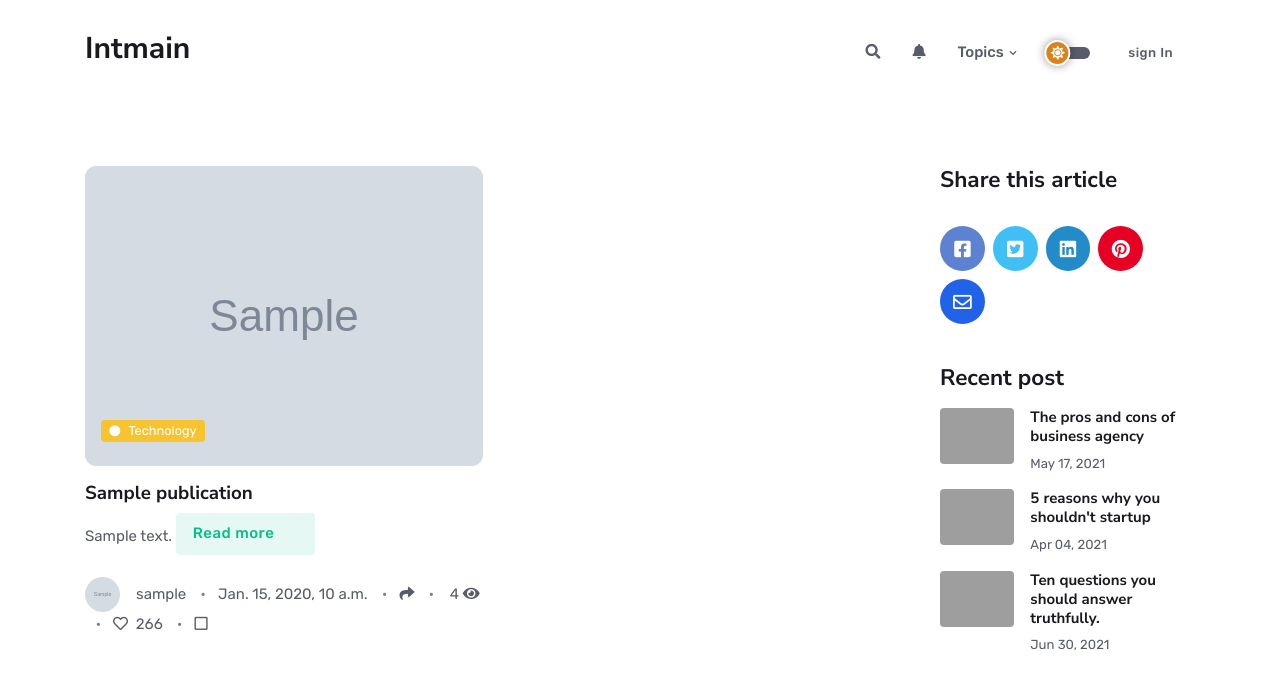
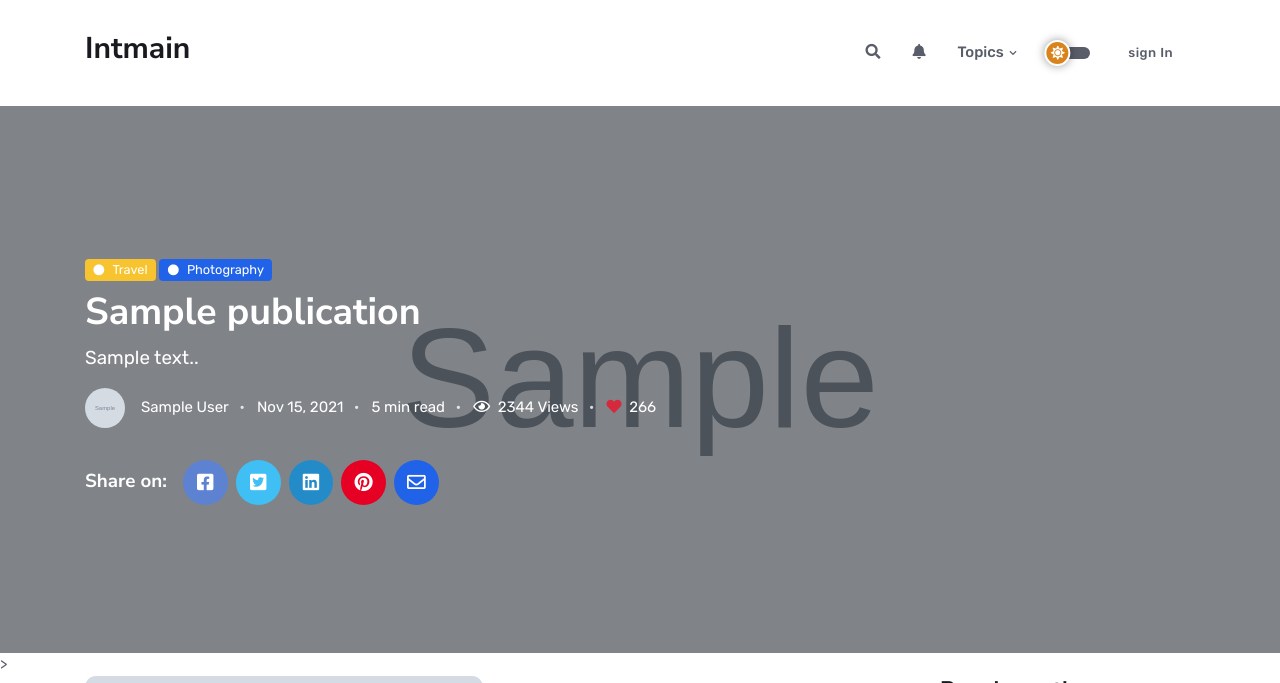
Before and after one commit to jenadiusnicholaus/intmainpub, a Django app: page / in a window 1280 px wide. Shown: the top 683 px of the page. Run offline with Django 3.2, Linux system fonts and the light colour scheme; tables that the repository leaves empty hold one stand-in row (values such as "Sample post"); grey boxes marked "Sample" are stand-in pictures; some libraries are stand-ins or nearby versions; some web fonts are replaced; grey boxes are pictures that could not be loaded.

Commit message:
restructuring codes

```diff
--- a/authentication/models.py
+++ b/authentication/models.py
@@ -77,6 +77,8 @@ class User(AbstractBaseUser, PermissionsMixin, ):
         return str(self.username)
 
     def get_fullname(self):
+        if  not self.firstname and not self.lastname:
+            return str(self.username)
         return f'{self.firstname} {self.lastname}'
 
     def getfirstChar(self):
@@ -89,6 +91,9 @@ class UserProfile(models.Model):
         settings.AUTH_USER_MODEL, on_delete=models.CASCADE)
     mobile = models.CharField(max_length=15, null=True, blank=True)
     location = models.CharField(max_length=20, null=True)
+    profession = models.CharField(max_length=200, null=True, blank=True)
+    about = models.TextField(max_length=300, null=True, blank=True )
+    bio = models.TextField(max_length=300, null=True, blank=True)
 
     def __str__(self):
         return str(self.user.email)
--- a/blog/views.py
+++ b/blog/views.py
@@ -3,9 +3,13 @@ from .models import *
 
 
 def home(request):
-    publications = Publication.objects.all()
+    publications = Publication.objects.filter(status=1)
+    recent = Publication.objects.first()
+    recent_posted_pub = Publication.objects.all()[:3]
     context = {
-        'publications': publications
+        'publications': publications,
+        'recent': recent,
+        'recent_posted_pub': recent_posted_pub
     }
     return render(request, template_name='homepage.html', context=context)
 
@@ -14,5 +18,6 @@ def publication_details(request, slug):
     publication = Publication.objects.get(slug=slug)
     context = {
         'publication_detail': publication
+
     }
     return render(request, template_name='publication_details.html', context=context)
--- a/templates/base.html
+++ b/templates/base.html
@@ -49,7 +49,7 @@
 </div>
 <!-- =======================
 Header START -->
-<header class="navbar-light navbar-sticky header-static">
+<header  class="navbar-light navbar-sticky header-static">
 	<!-- Logo Nav START -->
 	<nav class="navbar navbar-expand-lg">
 		<div class="container">
@@ -80,72 +80,75 @@ Header START -->
 						<a class="nav-link dropdown-toggle" href="#" id="megaMenu" data-bs-toggle="dropdown" aria-haspopup="true" aria-expanded="false">Topics</a>
 						<div class="dropdown-menu" aria-labelledby="megaMenu">
 							<div class="container">
-								<div class="row g-4 p-3 flex-fill">
-									<!-- Card item START -->
-									<div class="col-sm-6 col-lg-3">
-										<div class="card bg-transparent">
-											<!-- Card img -->
-											<img class="card-img rounded" src="assets/images/blog/16by9/small/01.jpg" alt="Card image">
-											<div class="card-body px-0 pt-3">
-												<h6 class="card-title mb-0"><a href="#" class="btn-link text-reset fw-bold">7 common mistakes everyone makes while traveling</a></h6>
-												<!-- Card info -->
-												<ul class="nav nav-divider align-items-center text-uppercase small mt-2">
-													<li class="nav-item">
-														<a href="#" class="text-reset btn-link">Joan Wallace</a>
-													</li>
-													<li class="nav-item">Feb 18, 2021</li>
-												</ul>
-											</div>
-										</div>
-									</div>
-									<!-- Card item END -->
-									<!-- Card item START -->
-									<div class="col-sm-6 col-lg-3">
-										<div class="card bg-transparent">
-											<!-- Card img -->
-											<img class="card-img rounded" src="assets/images/blog/16by9/small/02.jpg" alt="Card image">
-											<div class="card-body px-0 pt-3">
-												<h6 class="card-title mb-0"><a href="#" class="btn-link text-reset fw-bold">12 worst types of business accounts you follow on Twitter</a></h6>
-												<!-- Card info -->
-												<ul class="nav nav-divider align-items-center text-uppercase small mt-2">
-													<li class="nav-item">
-														<a href="#" class="text-reset btn-link">Lori Stevens</a>
-													</li>
-													<li class="nav-item">Jun 03, 2021</li>
-												</ul>
-											</div>
-										</div>
-									</div>
-									<!-- Card item END -->
-									<!-- Card item START -->
-									<div class="col-sm-6 col-lg-3">
-										<div class="card bg-transparent">
-											<!-- Card img -->
-											<img class="card-img rounded" src="assets/images/blog/16by9/small/03.jpg" alt="Card image">
-											<div class="card-body px-0 pt-3">
-												<h6 class="card-title mb-0"><a href="#" class="btn-link text-reset fw-bold">Skills that you can learn from business</a></h6>
-												<!-- Card info -->
-												<ul class="nav nav-divider align-items-center text-uppercase small mt-2">
-													<li class="nav-item">
-														<a href="#" class="text-reset btn-link">Judy Nguyen</a>
-													</li>
-													<li class="nav-item">Sep 07, 2021</li>
-												</ul>
-											</div>
-										</div>
-									</div>
-									<!-- Card item END -->
-									<!-- Card item START -->
-									<div class="col-sm-6 col-lg-3">
-										<div class="bg-primary-soft p-4 text-center h-100 w-100 rounded">
-											<span>The Blogzine</span>
-											<h3>Premium Membership</h3>
-											<p>Become a Member Today!</p>
-											<a href="#" class="btn btn-warning">View pricing plans</a>
-										</div>
-									</div>
-									<!-- Card item END -->
-								</div> <!-- Row END -->
+<!--								<div class="row g-4 p-3 flex-fill">-->
+<!--									&lt;!&ndash; Card item START &ndash;&gt;-->
+<!--									<div class="col-sm-6 col-lg-3">-->
+<!--										<div class="card bg-transparent">-->
+<!--											&lt;!&ndash; Card img &ndash;&gt;-->
+<!--											<img class="card-img rounded" src="assets/images/blog/16by9/small/01.jpg" alt="Card image">-->
+<!--											<div class="card-body px-0 pt-3">-->
+<!--												<h6 class="card-title mb-0"><a href="#" class="btn-link text-reset fw-bold">7 common mistakes everyone makes while traveling</a></h6>-->
+<!--												&lt;!&ndash; Card info &ndash;&gt;-->
+<!--												<ul class="nav nav-divider align-items-center text-uppercase small mt-2">-->
+<!--													<li class="nav-item">-->
+<!--														<a href="#" class="text-reset btn-link">Joan Wallace</a>-->
+<!--													</li>-->
+<!--													<li class="nav-item">Feb 18, 2021</li>-->
+<!--												</ul>-->
+<!--											</div>-->
+<!--										</div>-->
+<!--									</div>-->
+<!--									&lt;!&ndash; Card item END &ndash;&gt;-->
+<!--									&lt;!&ndash; Card item START &ndash;&gt;-->
+<!--									<div class="col-sm-6 col-lg-3">-->
+<!--										<div class="card bg-transparent">-->
+<!--											&lt;!&ndash; Card img &ndash;&gt;-->
+<!--											<img class="card-img rounded" src="assets/images/blog/16by9/small/02.jpg" alt="Card image">-->
+<!--											<div class="card-body px-0 pt-3">-->
+<!--												<h6 class="card-title mb-0"><a href="#" class="btn-link text-reset fw-bold">12 worst types of business accounts you follow on Twitter</a></h6>-->
+<!--												&lt;!&ndash; Card info &ndash;&gt;-->
+<!--												<ul class="nav nav-divider align-items-center text-uppercase small mt-2">-->
+<!--													<li class="nav-item">-->
+<!--														<a href="#" class="text-reset btn-link">Lori Stevens</a>-->
+<!--													</li>-->
+<!--													<li class="nav-item">Jun 03, 2021</li>-->
+<!--												</ul>-->
+<!--											</div>-->
+<!--										</div>-->
+<!--									</div>-->
+<!--									&lt;!&ndash; Card item END &ndash;&gt;-->
+<!--									&lt;!&ndash; Card item START &ndash;&gt;-->
+<!--									<div class="col-sm-6 col-lg-3">-->
+<!--										<div class="card bg-transparent">-->
+<!--											&lt;!&ndash; Card img &ndash;&gt;-->
+<!--											<img class="card-img rounded" src="assets/images/blog/16by9/small/03.jpg" alt="Card image">-->
+<!--											<div class="card-body px-0 pt-3">-->
+<!--												<h6 class="card-title mb-0"><a href="#" class="btn-link text-reset fw-bold">Skills that you can learn from business</a></h6>-->
+<!--												&lt;!&ndash; Card info &ndash;&gt;-->
+<!--												<ul class="nav nav-divider align-items-center text-uppercase small mt-2">-->
+<!--													<li class="nav-item">-->
+<!--														<a href="#" class="text-reset btn-link">Judy Nguyen</a>-->
+<!--													</li>-->
+<!--													<li class="nav-item">Sep 07, 2021</li>-->
+<!--												</ul>-->
+<!--											</div>-->
+<!--										</div>-->
+<!--									</div>-->
+<!--									&lt;!&ndash; Card item END &ndash;&gt;-->
+<!--									&lt;!&ndash; Card item START &ndash;&gt;-->
+
+<!--								//premium-->
+<!--									<div class="col-sm-6 col-lg-3">-->
+<!--										<div class="bg-primary-soft p-4 text-center h-100 w-100 rounded">-->
+<!--											<span>The Blogzine</span>-->
+<!--											<h3>Premium Membership</h3>-->
+<!--											<p>Become a Member Today!</p>-->
+<!--											<a href="#" class="btn btn-warning">View pricing plans</a>-->
+<!--										</div>-->
+<!--									</div>-->
+
+<!--									&lt;!&ndash; Card item END &ndash;&gt;-->
+<!--								</div> &lt;!&ndash; Row END &ndash;&gt;-->
 								<!-- Trending tags -->
 								<div class="row px-3">
 									<div class="col-12">
@@ -240,75 +243,73 @@ Header END -->
 
 <!-- =======================
 Footer START -->
-<footer class="pb-0">
+<footer class="bg-dark pt-5">
 	<div class="container">
+		<!-- About and Newsletter START -->
+		<div class="row pt-3 pb-4">
+			<div class="col-md-3">
+				<img src="assets/images/logo-footer.svg" alt="footer logo">
+			</div>
+			<div class="col-md-5">
+				<p class="text-muted">The next-generation blog, news, and magazine theme for you to start sharing your stories today! This Bootstrap 5 based theme is ideal for all types of sites that deliver the news.</p>
+			</div>
+			<div class="col-md-4">
+				<!-- Form -->
+				<form class="row row-cols-lg-auto g-2 align-items-center justify-content-end">
+					<div class="col-12">
+				    <input type="email" class="form-control" placeholder="Enter your email address">
+				  </div>
+				  <div class="col-12">
+				    <button type="submit" class="btn btn-primary m-0">Subscribe</button>
+				  </div>
+				  <div class="form-text mt-2">By subscribing you agree to our
+				  	<a href="#" class="text-decoration-underline text-reset">Privacy Policy</a>
+				  </div>
+				</form>
+			</div>
+		</div>
+		<!-- About and Newsletter END -->
+
+		<!-- Divider -->
 		<hr>
+
 		<!-- Widgets START -->
-		<div class="row pt-5">
-			<!-- Footer Widget -->
-			<div class="col-md-6 col-lg-4 mb-4">
-				<img class="light-mode-item" src="assets/images/logo.svg" alt="logo">
-				<img class="dark-mode-item" src="assets/images/logo-light.svg" alt="logo">
-				<p class="mt-3">The next-generation blog, news, and magazine theme for you to start sharing your stories today! This Bootstrap 5 based theme is ideal for all types of sites that deliver the news.</p>
-				<div class="mt-4">©2021 <a href="https://www.webestica.com/" class="text-reset btn-link" target="_blank">Webestica</a>. All rights reserved
+
+		<!-- Hot topics END -->
+	</div>
+
+	<!-- Footer copyright START -->
+	<div class="bg-dark-overlay-3 mt-5">
+		<div class="container">
+			<div class="row align-items-center justify-content-md-between py-4">
+				<div class="col-md-6">
+					<!-- Copyright -->
+					<div class="text-center text-md-start text-primary-hover text-muted">©2021 <a href="https://www.webestica.com/" class="text-reset btn-link" target="_blank">Webestica</a>. All rights reserved
+					</div>
+				</div>
+				<div class="col-md-6 d-sm-flex align-items-center justify-content-center justify-content-md-end">
+					<!-- Language switcher -->
+					<div class="dropup me-0 me-sm-3 mt-3 mt-md-0 text-center text-sm-end">
+					  <a class="dropdown-toggle text-primary-hover" href="#" role="button" id="languageSwitcher" data-bs-toggle="dropdown" aria-expanded="false">
+					    English Edition
+					  </a>
+					  <ul class="dropdown-menu min-w-auto" aria-labelledby="languageSwitcher">
+					    <li><a class="dropdown-item" href="#">English</a></li>
+					    <li><a class="dropdown-item" href="#">German </a></li>
+					    <li><a class="dropdown-item" href="#">French</a></li>
+					  </ul>
+					</div>
+					<!-- Links -->
+				  <ul class="nav text-primary-hover text-center text-sm-end justify-content-center justify-content-center mt-3 mt-md-0">
+			      <li class="nav-item"><a class="nav-link" href="#">Terms</a></li>
+			      <li class="nav-item"><a class="nav-link" href="#">Privacy</a></li>
+			      <li class="nav-item"><a class="nav-link pe-0" href="#">Cookies</a></li>
+				  </ul>
 				</div>
 			</div>
-
-			<!-- Footer Widget -->
-			<div class="col-md-6 col-lg-3 mb-4">
-				<h5 class="mb-4">Navigation</h5>
-				<div class="row">
-					<div class="col-6">
-						<ul class="nav flex-column">
-							<li class="nav-item"><a class="nav-link pt-0" href="#">Features</a></li>
-							<li class="nav-item"><a class="nav-link" href="#">Style Guide</a></li>
-							<li class="nav-item"><a class="nav-link" href="#">Contact us</a></li>
-							<li class="nav-item"><a class="nav-link" href="#">Get Theme</a></li>
-							<li class="nav-item"><a class="nav-link" href="#">Support</a></li>
-						</ul>
-					</div>
- 					<div class="col-6">
-						<ul class="nav flex-column">
-							<li class="nav-item"><a class="nav-link pt-0" href="#">News</a></li>
-							<li class="nav-item"><a class="nav-link" href="#">Career <span class="badge bg-danger ms-2">2 Job</span></a></li>
-							<li class="nav-item"><a class="nav-link" href="#">Technology</a></li>
-							<li class="nav-item"><a class="nav-link" href="#">Startups</a></li>
-							<li class="nav-item"><a class="nav-link" href="#">Gadgets</a></li>
-						</ul>
-					</div>
-				</div>
-			</div>
-
-			<!-- Footer Widget -->
-			<div class="col-sm-6 col-lg-3 mb-4">
-				<h5 class="mb-4">Browse by Tag</h5>
-				<ul class="list-inline">
-					<li class="list-inline-item"><a href="#" class="btn btn-sm btn-primary-soft">Travel</a></li>
-					<li class="list-inline-item"><a href="#" class="btn btn-sm btn-warning-soft">Business</a></li>
-					<li class="list-inline-item"><a href="#" class="btn btn-sm btn-success-soft">Tech</a></li>
-					<li class="list-inline-item"><a href="#" class="btn btn-sm btn-danger-soft">Gadgets</a></li>
-					<li class="list-inline-item"><a href="#" class="btn btn-sm btn-info-soft">Lifestyle</a></li>
-					<li class="list-inline-item"><a href="#" class="btn btn-sm btn-primary-soft">Vaccine</a></li>
-					<li class="list-inline-item"><a href="#" class="btn btn-sm btn-warning-soft">Marketing</a></li>
-					<li class="list-inline-item"><a href="#" class="btn btn-sm btn-success-soft">Sports</a></li>
-					<li class="list-inline-item"><a href="#" class="btn btn-sm btn-danger-soft">Covid-19</a></li>
-					<li class="list-inline-item"><a href="#" class="btn btn-sm btn-info-soft">Politics</a></li>
-				</ul>
-			</div>
-
-			<!-- Footer Widget -->
-			<div class="col-sm-6 col-lg-2 mb-4">
-				<h5 class="mb-4">Our Social handles</h5>
-				<ul class="nav flex-column">
-					<li class="nav-item"><a class="nav-link pt-0" href="#"><i class="fab fa-facebook-square fa-fw me-2 text-facebook"></i>Facebook</a></li>
-					<li class="nav-item"><a class="nav-link" href="#"><i class="fab fa-twitter-square fa-fw me-2 text-twitter"></i>Twitter</a></li>
-					<li class="nav-item"><a class="nav-link" href="#"><i class="fab fa-linkedin fa-fw me-2 text-linkedin"></i>Linkedin</a></li>
-					<li class="nav-item"><a class="nav-link" href="#"><i class="fab fa-youtube-square fa-fw me-2 text-youtube"></i>YouTube</a></li>
-				</ul>
-			</div>
 		</div>
-		<!-- Widgets END -->
 	</div>
+	<!-- Footer copyright END -->
 </footer>
 <!-- =======================
 Footer END -->
--- a/templates/homepage.html
+++ b/templates/homepage.html
@@ -5,21 +5,74 @@
 
 <!-- =======================
 Inner intro START -->
-<section class="pt-3">
+<section class="bg-dark-overlay-4" style="background-image:url({{recent.image.url}}); background-position: center left; background-size: cover;">
 	<div class="container">
 		<div class="row">
-      <div hidden id="show_search" class="col-12">
-		<div class="input-group">
-			  <input type="text" class="form-control" placeholder="Recipient's username" aria-label="Recipient's username" aria-describedby="basic-addon2">
-			  <div class="input-group-append">
+			<div class="col-lg-8 py-md-5 my-lg-5">
+        <a href="#" class="badge bg-warning mb-2"><i class="fas fa-circle me-2 small fw-bold"></i>Travel</a>
+        <a href="#" class="badge bg-primary mb-2"><i class="fas fa-circle me-2 small fw-bold"></i>Photography</a>
+				<h1 class="text-white">{{recent.title|safe}}</h1>
+        <p class="lead text-white">{{recent.short_description|safe|truncatechars:300}}. </p>
+        <!-- Info -->
+        <ul class="nav nav-divider text-white-force align-items-center">
+          <li class="nav-item">
+            <div class="nav-link">
+              <div class="d-flex align-items-center text-white position-relative">
+				  {% if not recent.author.userprofile.image %}
+				  <div class="avatar">
+					<div class="avatar-img rounded-circle bg-primary"><span class="text-white position-absolute top-50 start-50 translate-middle fw-bold">{{recent.author.getfirstChar}}</span></div>
+				</div>
+				  {% else%}
 
-				<button class="btn btn-outline-secondary" type="button"><i class="fa fa-search"></i></button>
-			  </div>
-			</div>
+                <div class="avatar avatar-sm">
+                  <img class="avatar-img rounded-circle" src="{{recent.author.userprofile.image.url}}" alt="avatar">
+                </div>
+
+				  {% endif%}
+                <span class="ms-3"> <a href="#" class="stretched-link text-reset btn-link">{{recent.author.get_fullname}}</a></span>
+              </div>
+            </div>
+          </li>
+          <li class="nav-item">Nov 15, 2021</li>
+          <li class="nav-item">5 min read</li>
+          <li class="nav-item"><i class="far fa-eye me-1"></i> 2344 Views</li>
+          <li class="nav-item"><a href="#"><i class="fas fa-heart me-1 text-danger"></i></a> 266</li>
+        </ul>
+        <!-- Share post -->
+        <div class="d-md-flex align-items-center mt-4">
+          <h5 class="text-white me-3">Share on: </h5>
+					<ul class="nav text-white-force">
+						<li class="nav-item">
+							<a class="nav-link icon-md rounded-circle me-2 mb-2 p-0 fs-5 bg-facebook" href="#">
+								<i class="fab fa-facebook-square align-middle"></i>
+							</a>
+						</li>
+						<li class="nav-item">
+							<a class="nav-link icon-md rounded-circle me-2 mb-2 p-0 fs-5 bg-twitter" href="#">
+								<i class="fab fa-twitter-square align-middle"></i>
+							</a>
+						</li>
+						<li class="nav-item">
+							<a class="nav-link icon-md rounded-circle me-2 mb-2 p-0 fs-5 bg-linkedin" href="#">
+								<i class="fab fa-linkedin align-middle"></i>
+							</a>
+						</li>
+						<li class="nav-item">
+							<a class="nav-link icon-md rounded-circle me-2 mb-2 p-0 fs-5 bg-pinterest" href="#">
+								<i class="fab fa-pinterest align-middle"></i>
+							</a>
+						</li>
+						<li class="nav-item">
+							<a class="nav-link icon-md rounded-circle me-2 mb-2 p-0 fs-5 bg-primary" href="#">
+								<i class="far fa-envelope align-middle"></i>
+							</a>
+						</li>
+					</ul>
+        </div>
       </div>
     </div>
 	</div>
-</section>
+</section>>
 <!-- =======================
 Inner intro END -->
 
@@ -56,10 +109,16 @@ Main content START -->
 									<li class="nav-item">
 										<div class="nav-link">
 											<div class="d-flex align-items-center position-relative">
+												{% if not publication.author.userprofile.image %}
+												<div class="avatar">
+													<div class="avatar-img rounded-circle bg-primary"><span class="text-white position-absolute top-50 start-50 translate-middle fw-bold">{{publication.author.getfirstChar}}</span></div>
+												</div>
+												{% else %}
 												<div class="avatar avatar-xs">
 													<img class="avatar-img rounded-circle" src="{{publication.author.userprofile.image.url}}" alt="avatar">
 												</div>
-												<span class="ms-3"> <a href="{% url 'author_page' publication.author.username publication.author.id %}" class="stretched-link text-reset btn-link">{{publication.author.username}}</a></span>
+												{% endif %}
+												<span class="ms-3"> <a href="{% url 'author_page' publication.author.username publication.author.id %}" class="stretched-link text-reset btn-link">{{publication.author.get_fullname}}</a></span>
 											</div>
 										</div>
 									</li>
@@ -84,83 +143,47 @@ Main content START -->
 			<!-- Main Post END -->
 			<div class="col-lg-3">
 				<div data-sticky="" data-margin-top="80" data-sticky-for="991" style="">
-	      			<h4>Share this article</h4>
-					<ul class="nav text-white-force mt-4">
-						<li class="nav-item">
-							<a class="nav-link icon-md rounded-circle me-2 mb-2 p-0 fs-5 bg-facebook" href="#">
-								<i class="fab fa-facebook-square align-middle"></i>
-							</a>
-						</li>
-						<li class="nav-item">
-							<a class="nav-link icon-md rounded-circle me-2 mb-2 p-0 fs-5 bg-twitter" href="#">
-								<i class="fab fa-twitter-square align-middle"></i>
-							</a>
-						</li>
-						<li class="nav-item">
-							<a class="nav-link icon-md rounded-circle me-2 mb-2 p-0 fs-5 bg-linkedin" href="#">
-								<i class="fab fa-linkedin align-middle"></i>
-							</a>
-						</li>
-						<li class="nav-item">
-							<a class="nav-link icon-md rounded-circle me-2 mb-2 p-0 fs-5 bg-pinterest" href="#">
-								<i class="fab fa-pinterest align-middle"></i>
-							</a>
-						</li>
-						<li class="nav-item">
-							<a class="nav-link icon-md rounded-circle me-2 mb-2 p-0 fs-5 bg-primary" href="#">
-								<i class="far fa-envelope align-middle"></i>
-							</a>
-						</li>
-					</ul>
+	      			<h4>Popular authors</h4>
+				<div class="avatar mt-3">
+						<img class="avatar-img rounded-circle" src="/static/assets/images/01.jpg" alt="avatar">
+					</div>
+					<div class="avatar">
+						<img class="avatar-img rounded-circle" src="/static/assets/images/01.jpg" alt="avatar">
+					</div>
+					<div class="avatar">
+						<img class="avatar-img rounded-circle" src="/static/assets/images/01.jpg" alt="avatar">
+					</div>
+					<div class="avatar">
+						<img class="avatar-img rounded-circle" src="/static/assets/images/01.jpg" alt="avatar">
+					</div>
 					<!-- Advertisement -->
 
 						<div class="mt-4">
 						<div class="col-12 col-sm-6 col-lg-12">
-							<h4 class="mt-4 mb-3">Recent post</h4>
+							<h4 class="mt-4 mb-3">Recent Publication</h4>
 							<!-- Recent post item -->
+							{% for publication in recent_posted_pub%}
 							<div class="card mb-3">
 								<div class="row g-3">
 									<div class="col-4">
-										<img class="rounded" src="assets/images/blog/4by3/thumb/01.jpg" alt="">
+										<img class="rounded" src="{{publication.image.url}}" alt="">
 									</div>
 									<div class="col-8">
-										<h6><a href="post-single-2.html" class="btn-link stretched-link text-reset fw-bold">The pros and cons of business agency</a></h6>
-										<div class="small mt-1">May 17, 2021</div>
+										<h6><a href="post-single-2.html" class="btn-link stretched-link text-reset fw-bold">{{publication.title|safe|truncatechars:100}}</a></h6>
+										<div class="small mt-1">{{publication.created_on}}</div>
 									</div>
 								</div>
 							</div>
-							<!-- Recent post item -->
-							<div class="card mb-3">
-								<div class="row g-3">
-									<div class="col-4">
-										<img class="rounded" src="assets/images/blog/4by3/thumb/02.jpg" alt="">
-									</div>
-									<div class="col-8">
-										<h6><a href="post-single-2.html" class="btn-link stretched-link text-reset fw-bold">5 reasons why you shouldn't startup</a></h6>
-										<div class="small mt-1">Apr 04, 2021</div>
-									</div>
-								</div>
-							</div>
-							<!-- Recent post item -->
-							<div class="card mb-3">
-								<div class="row g-3">
-									<div class="col-4">
-										<img class="rounded" src="assets/images/blog/4by3/thumb/03.jpg" alt="">
-									</div>
-									<div class="col-8">
-										<h6><a href="post-single-2.html" class="btn-link stretched-link text-reset fw-bold">Ten questions you should answer truthfully.</a></h6>
-										<div class="small mt-1">Jun 30, 2021</div>
-									</div>
-								</div>
-							</div>
-							<!-- Recent post item -->
+							{%endfor%}
+
 
 						</div>
 					</div>
 
+					<!-- Advertisement -->
 					<div class="mt-4">
 						<a href="#" class="d-block card-img-flash">
-							<img src="assets/images/adv.png" alt="">
+							<img src="/static/assets/images/01.jpg" alt="">
 						</a>
 					</div>
 				</div>
```
Also changed, not shown: templates/author_page.html (+7 -1 lines), templates/publication_details.html (+23 -25 lines), authentication/migrations/0003_auto_20211106_2120.py (added), authentication/migrations/0004_userprofile_profession.py (added), blog/static/assets/images/avatar.jpeg (added).
